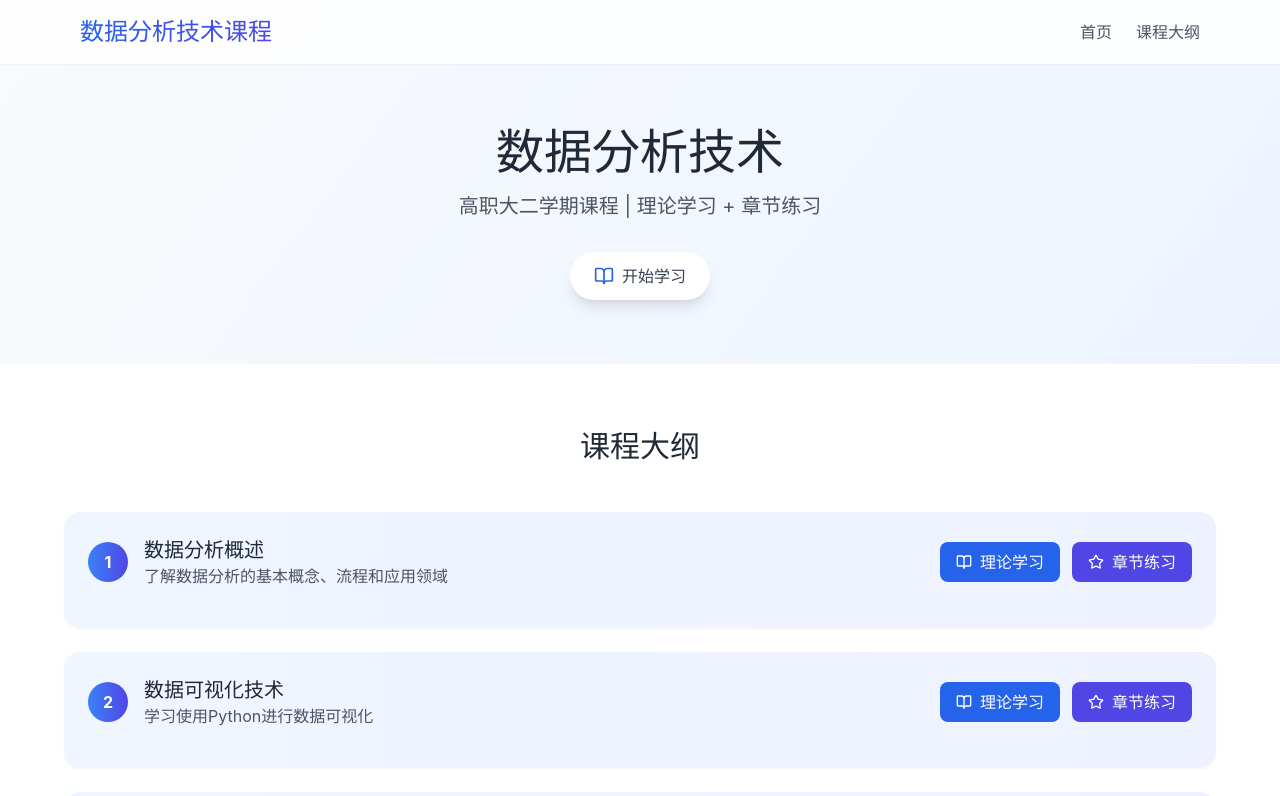
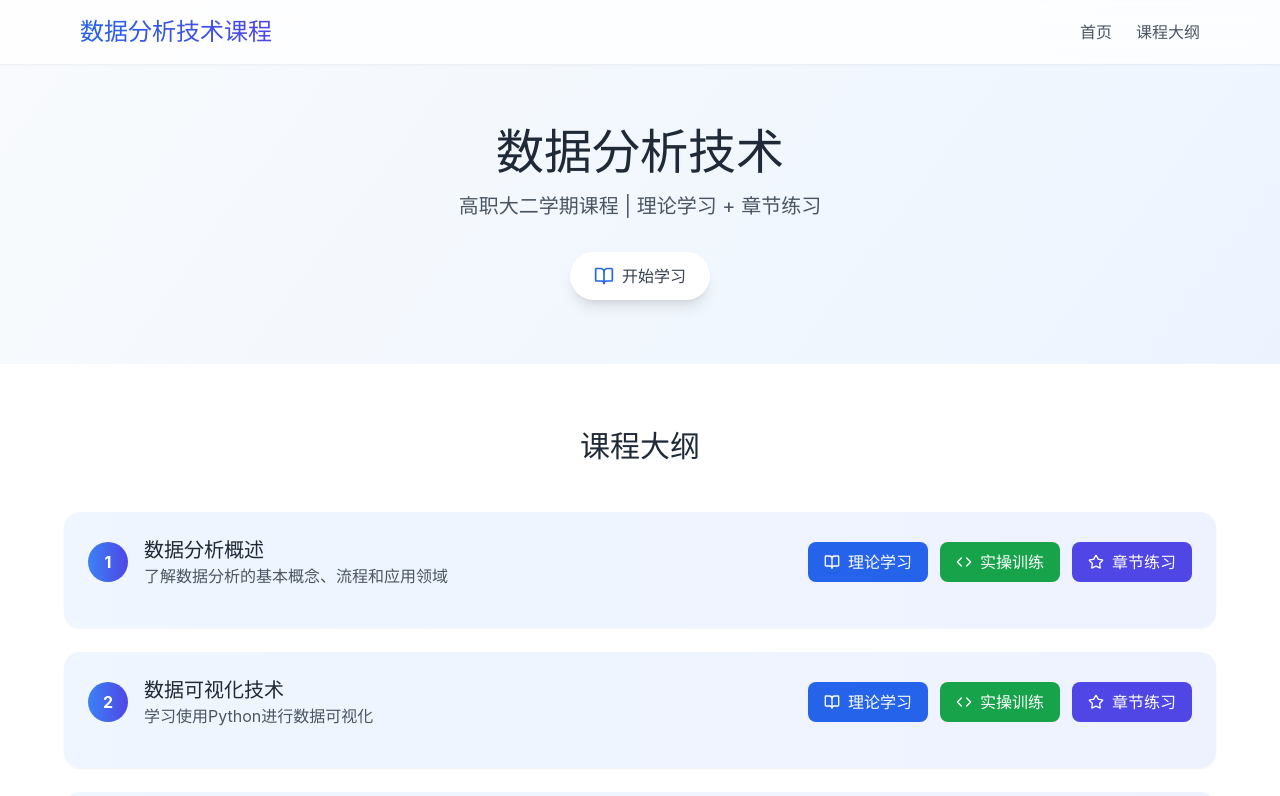
Before and after one commit to xiaolin518/LL6, a React (Vite) app: page /data-analysis in a window 1280 px wide. Shown: the top 796 px of the page. Built offline with nearby package versions, Linux system fonts and the light colour scheme.

Commit message:
在课程大纲中添加实操训练按钮

```diff
--- a/src/pages/DataAnalysisCourse.tsx
+++ b/src/pages/DataAnalysisCourse.tsx
@@ -1,5 +1,5 @@
 import { useState, useEffect } from 'react';
-import { BookOpen, CheckCircle, AlertCircle, ChevronRight, RefreshCw, Star, ChevronLeft, Play } from 'lucide-react';
+import { BookOpen, CheckCircle, AlertCircle, ChevronRight, RefreshCw, Star, ChevronLeft, Play, Code } from 'lucide-react';
 
 // 生成400道章节练习题
 const generateChapterQuestions = () => {
@@ -2047,6 +2047,20 @@ print("\n自动化销售报表生成完成！")`
                       理论学习
                     </button>
                     <button
+                      onClick={() => {
+                        if (chapter.id === 'chapter7') {
+                          setActiveChapter(chapter.id);
+                          setShowPractice(false);
+                        } else {
+                          alert('实操训练仅在Python数据分析实践项目章节可用');
+                        }
+                      }}
+                      className="flex items-center gap-2 px-4 py-2 bg-green-600 text-white rounded-lg hover:bg-green-700 transition-colors"
+                    >
+                      <Code className="w-4 h-4" />
+                      实操训练
+                    </button>
+                    <button
                       onClick={() => startPractice(chapter.id)}
                       className="flex items-center gap-2 px-4 py-2 bg-indigo-600 text-white rounded-lg hover:bg-indigo-700 transition-colors"
                     >
```
